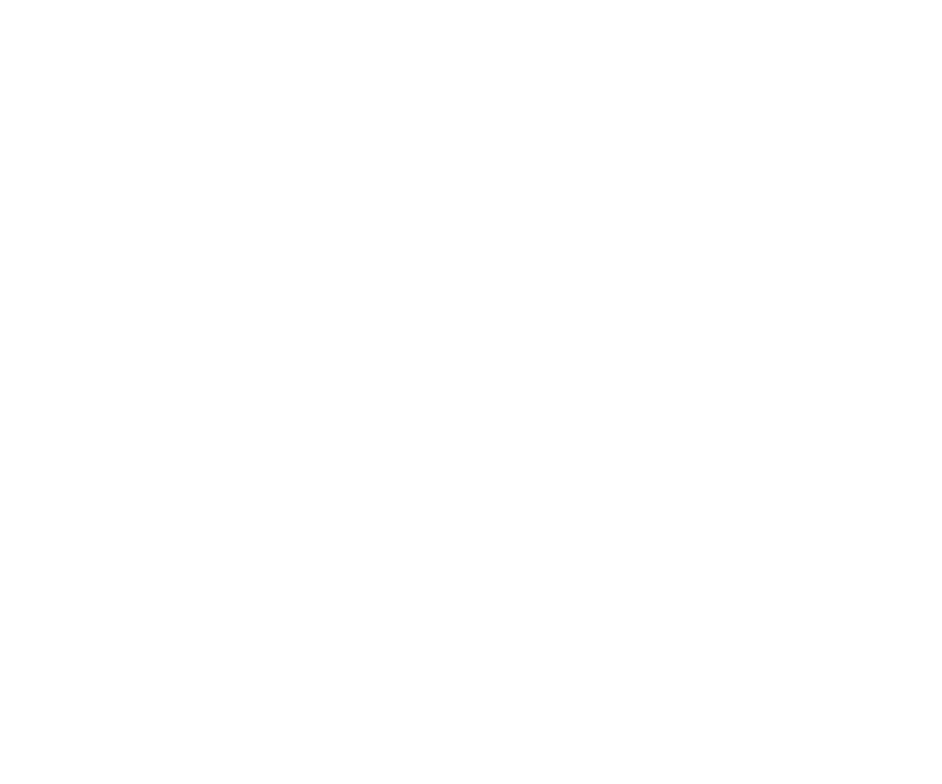
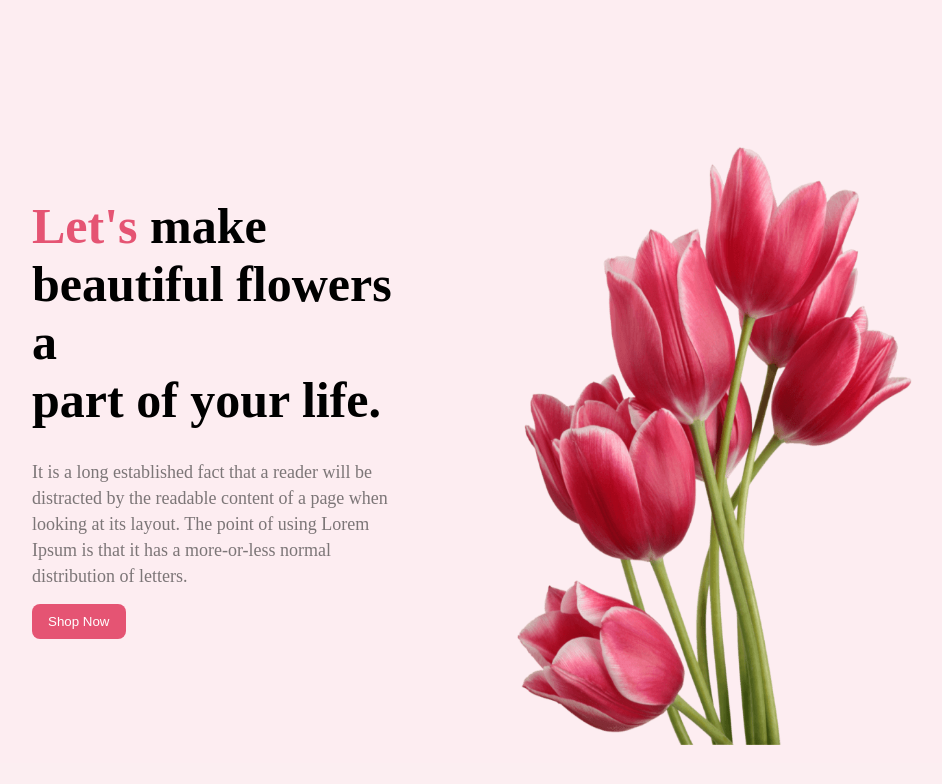
Before and after one commit to hhkayoum/Assignment, a plain HTML site: page index.html in a window 1280 px wide. Shown: the whole page, without its empty margins (208-1150 px from the left). Drawn offline with Linux system fonts and the light colour scheme.

Commit message:
header section complate

```diff
--- a/index.html
+++ b/index.html
@@ -7,6 +7,17 @@
        <link rel="stylesheet" href="style.css">
 </head>
 <body>
-
+       <header class="header-section">
+              <div class="header-container">
+                     <div class="header-titel-area">
+                            <h1 class="header-titel"><span class="word-color">Let's</span> make <br> beautiful flowers a <br>  part of your life.</h1>
+                            <p class="header-description">It is a long established fact that a reader will be distracted by the readable content of a page when looking at its layout. The point of using Lorem Ipsum is that it has a more-or-less normal distribution of letters.</p>
+                            <button class="primary-btn">Shop Now</button>
+                     </div>
+                     <div class="header-img-section">
+                            <img  class="header-img" src="./Flower Asset/pngwing 10.png" alt="">
+                     </div>
+              </div>
+       </header>
 </body>
 </html>
--- a/style.css
+++ b/style.css
@@ -0,0 +1,45 @@
+*{
+       margin: 0;
+       padding: 0;
+}
+
+.header-section{
+       background-color: rgba(229, 84, 115, 0.10);
+}
+.header-container{
+       display: flex;
+        justify-content: space-between;
+        align-items: center;
+}
+.header-img{
+       width: 435px;
+       height: 600px;
+}
+.header-titel-area{
+       margin: 197px 80px 190px 240px;
+}
+.header-img-section{
+       margin: 50px 140px 0 0px;
+}
+.header-titel{
+       font-size:50px;
+       font-weight: bold;
+       padding-bottom: 30px;
+}
+.word-color{
+       color: #E55473;
+}
+.header-description{
+       color: rgba(39, 39, 39, 0.60);
+       font-size: 18px;
+       font-weight: 300;
+       line-height: 26px;
+}
+.primary-btn{
+       color: white;
+       background-color: #E55473;
+       padding: 10px 16px;
+       border: none;
+       margin: 15px 15px 15px 0;
+       border-radius: 8px;
+}
```
